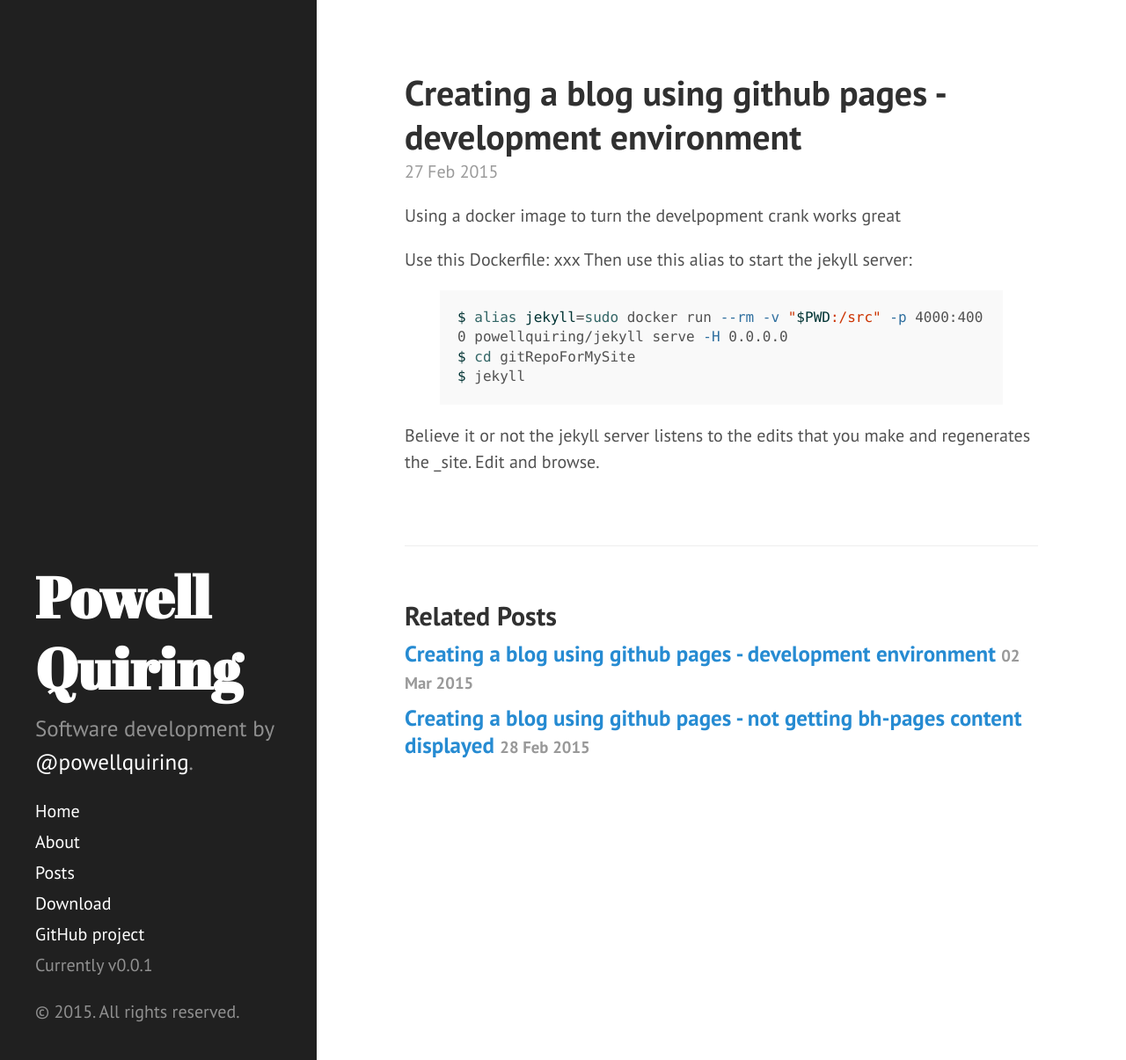
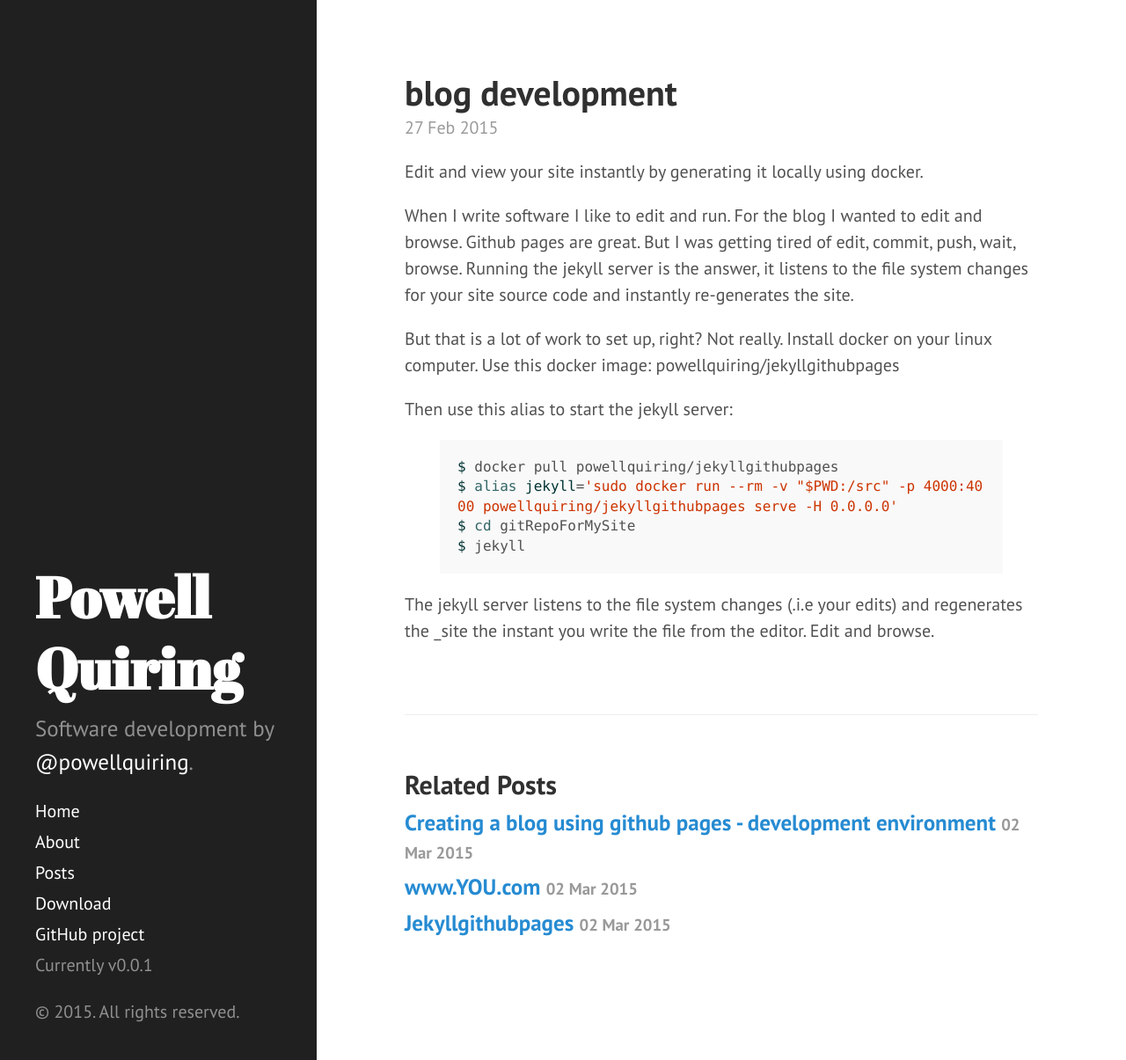
Before and after one commit to powellquiring/powellquiring.github.io, a Jekyll site: the page built from _posts/2015-02-27-github-docker-jekyll.md, in a window 1280 px wide and 1205 px high. Shown: the whole window at 88% size. Built offline with Jekyll 4.4.1, drawn with Linux system fonts in a browser that asks for light colours; Markdown is read by kramdown in place of the engine named in the settings.

```diff
--- a/CNAME
+++ /dev/null
@@ -1 +0,0 @@
-powellquiring.com
--- a/_posts/2015-02-27-github-docker-jekyll.md
+++ b/_posts/2015-02-27-github-docker-jekyll.md
@@ -1,20 +1,31 @@
 ---
 layout: post
-title: Creating a blog using github pages - development environment
-excerpt: Using a docker image to turn the develpopment crank works great
+title: blog development
+excerpt: Edit and view your site instantly by generating it locally using docker.
 ---
 {{ page.excerpt }}
 
 
-Use this Dockerfile: xxx
+When I write software I like to edit and run.
+For the blog I wanted to edit and browse.
+Github pages are great.
+But I was getting tired of edit, commit, push, wait, browse.
+Running the jekyll server is the answer, it listens to the file system changes for your site source code and instantly re-generates the site.
+
+But that is a lot of work to set up, right?
+Not really.
+Install docker on your linux computer.
+Use this docker image: powellquiring/jekyllgithubpages
+
 Then use this alias to start the jekyll server:
 
 
 {% highlight bash %}
-$ alias jekyll=sudo docker run --rm -v "$PWD:/src" -p 4000:4000 powellquiring/jekyll serve -H 0.0.0.0
+$ docker pull powellquiring/jekyllgithubpages
+$ alias jekyll='sudo docker run --rm -v "$PWD:/src" -p 4000:4000 powellquiring/jekyllgithubpages serve -H 0.0.0.0'
 $ cd gitRepoForMySite
 $ jekyll
 {% endhighlight %}
 
-Believe it or not the jekyll server listens to the edits that you make and regenerates the _site.
+The jekyll server listens to the file system changes (.i.e your edits) and regenerates the _site the instant you write the file from the editor.
 Edit and browse.
--- a/_posts/2015-02-28-github-pages.md
+++ b/_posts/2015-02-28-github-pages.md
@@ -1,10 +1,10 @@
 ---
 layout: post
-title: Creating a blog using github pages - not getting bh-pages content displayed
-excerpt: Having problems with your github pages?  So did I.
+title: YOU.github.io is not displaying bh-pages
+excerpt: Having problems with your github pages?
 ---
 {{ page.excerpt }}
-The content in the `gh-pages` branch were not being processed and displayed on my site.
+The content in the `gh-pages` branch are not being processed and displayed on my site.
 
 I missed [User & Organization Pages](https://help.github.com/articles/user-organization-and-project-pages/)
 text.  These pages process the `master` branch not the `gh-pages` branch.
```
Also changed, not shown: _posts/2015-03-02-making-it-mine.md (added, +21 -0 lines), _posts/2015-03-02-docker-jekyllgithubpages.md (added), _posts/2015-03-02-jekyllgithubpages.md (added), assets/godaddycname.png (added).
